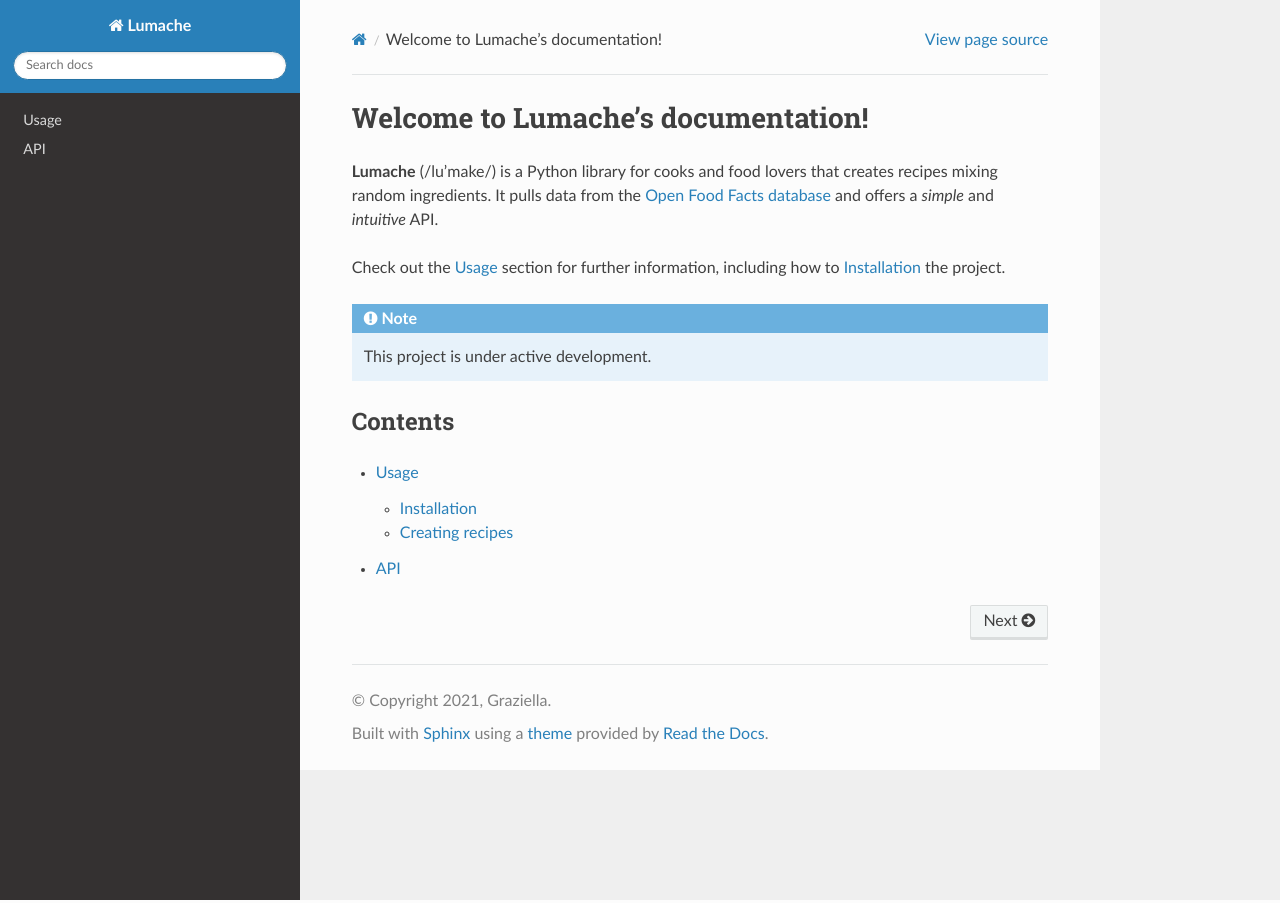
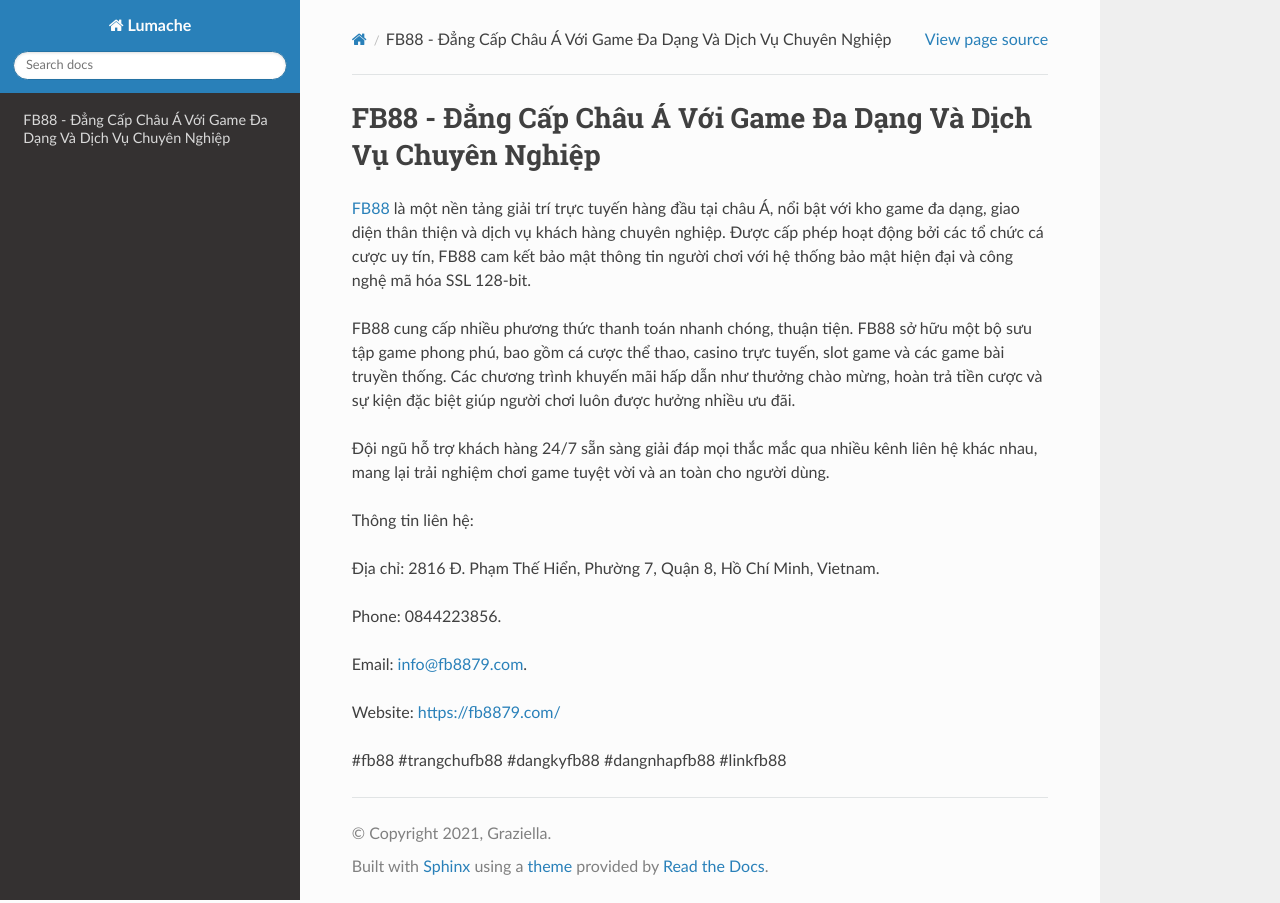
Before and after one commit to plapenanec/linkkfb8879com12, a Sphinx documentation site: the page built from docs/source/index.rst, in a window 1280 px wide. Built offline with Sphinx 7.4.7 and the Read the Docs theme 3.1.0, drawn with Linux system fonts in a browser that asks for light colours.

Commit message:
Update index.rst

```diff
--- a/docs/source/index.rst
+++ b/docs/source/index.rst
@@ -1,22 +1,20 @@
-Welcome to Lumache's documentation!
+FB88 - Đẳng Cấp Châu Á Với Game Đa Dạng Và Dịch Vụ Chuyên Nghiệp
 ===================================
 
-**Lumache** (/lu'make/) is a Python library for cooks and food lovers
-that creates recipes mixing random ingredients.
-It pulls data from the `Open Food Facts database <https://world.openfoodfacts.org/>`_
-and offers a *simple* and *intuitive* API.
+`FB88 <https://fb8879.com/>`_ là một nền tảng giải trí trực tuyến hàng đầu tại châu Á, nổi bật với kho game đa dạng, giao diện thân thiện và dịch vụ khách hàng chuyên nghiệp. Được cấp phép hoạt động bởi các tổ chức cá cược uy tín, FB88 cam kết bảo mật thông tin người chơi với hệ thống bảo mật hiện đại và công nghệ mã hóa SSL 128-bit.
 
-Check out the :doc:`usage` section for further information, including
-how to :ref:`installation` the project.
+FB88 cung cấp nhiều phương thức thanh toán nhanh chóng, thuận tiện. FB88 sở hữu một bộ sưu tập game phong phú, bao gồm cá cược thể thao, casino trực tuyến, slot game và các game bài truyền thống. Các chương trình khuyến mãi hấp dẫn như thưởng chào mừng, hoàn trả tiền cược và sự kiện đặc biệt giúp người chơi luôn được hưởng nhiều ưu đãi.
 
-.. note::
+Đội ngũ hỗ trợ khách hàng 24/7 sẵn sàng giải đáp mọi thắc mắc qua nhiều kênh liên hệ khác nhau, mang lại trải nghiệm chơi game tuyệt vời và an toàn cho người dùng.
 
-   This project is under active development.
+Thông tin liên hệ:
 
-Contents
---------
+Địa chỉ: 2816 Đ. Phạm Thế Hiển, Phường 7, Quận 8, Hồ Chí Minh, Vietnam.
 
-.. toctree::
+Phone: 0844223856.
 
-   usage
-   api
+Email: info@fb8879.com.
+
+Website: https://fb8879.com/
+
+#fb88 #trangchufb88 #dangkyfb88 #dangnhapfb88 #linkfb88
```
